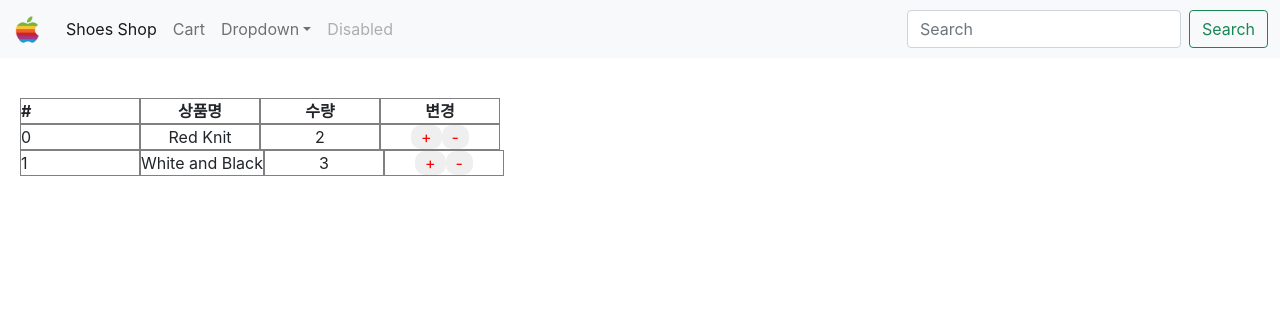
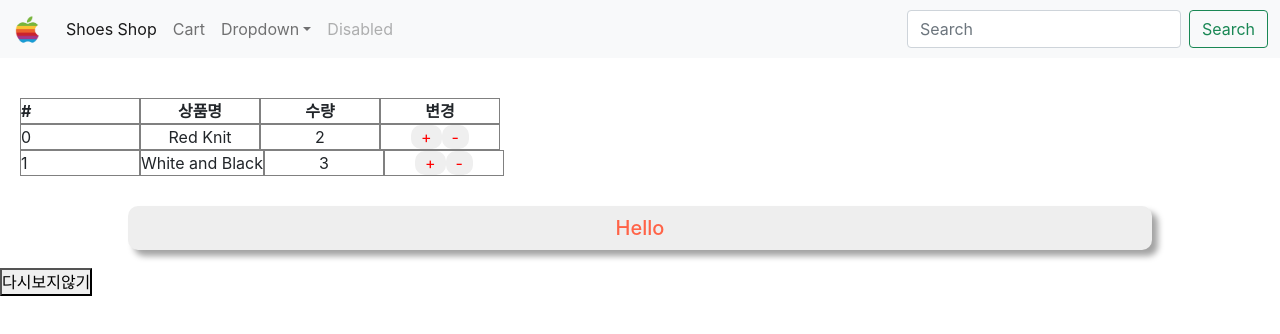
Before and after one commit to musekorea/React-Basic-06-ShoppingMall-part2, a React (Create React App) app: page /cart in a window 1280 px wide. Shown: the top 334 px of the page. Built offline with nearby package versions, Linux system fonts and the light colour scheme.

Commit message:
redux combine-reducer

```diff
--- /dev/null
+++ b/src/db/redux_state.js
@@ -0,0 +1,37 @@
+import { createStore, combineReducers } from "redux";
+
+const 초기데이터 = [
+	{ id: 0, name: "Red Knit", quantity: 2 },
+	{ id: 1, name: "White and Black", quantity: 3 },
+];
+
+const reducer = (state = 초기데이터, 변경) => {
+	const copy초기데이터 = [...state];
+	if (변경.type === "수량증가") {
+		copy초기데이터[0].quantity += 1;
+		return copy초기데이터;
+	} else if (변경.type === "수량감소") {
+		if (copy초기데이터[0].quantity <= 0) {
+			copy초기데이터[0].quantity = 0;
+			return copy초기데이터;
+		}
+		copy초기데이터[0].quantity -= 1;
+		return copy초기데이터;
+	} else {
+		return state;
+	}
+};
+
+const 이벤트state = true;
+
+const 이벤트stateReducer = (state = 이벤트state, 변경) => {
+	if (변경.type === "이벤트안보기") {
+		return !state;
+	} else {
+		return state;
+	}
+};
+
+const store = createStore(combineReducers({ reducer, 이벤트stateReducer }));
+
+export default store;
--- a/src/index.js
+++ b/src/index.js
@@ -3,31 +3,7 @@ import ReactDOM from "react-dom";
 import "./index.css";
 import App from "./App";
 import { Provider } from "react-redux";
-import { createStore } from "redux";
-
-const 초기데이터 = [
-	{ id: 0, name: "Red Knit", quantity: 2 },
-	{ id: 1, name: "White and Black", quantity: 3 },
-];
-
-const reducer = (state = 초기데이터, 변경) => {
-	const copy초기데이터 = [...state];
-	if (변경.type === "수량증가") {
-		copy초기데이터[0].quantity += 1;
-		return copy초기데이터;
-	} else if (변경.type === "수량감소") {
-		if (copy초기데이터[0].quantity <= 0) {
-			copy초기데이터[0].quantity = 0;
-			return copy초기데이터;
-		}
-		copy초기데이터[0].quantity -= 1;
-		return copy초기데이터;
-	} else {
-		return state;
-	}
-};
-
-const store = createStore(reducer);
+import store from "./db/redux_state.js";
 
 ReactDOM.render(
 	<React.StrictMode>
--- a/src/pages/Cart.js
+++ b/src/pages/Cart.js
@@ -2,8 +2,10 @@ import "./Cart.scss";
 import React from "react";
 import Navbar from "../components/Navbar";
 import { connect } from "react-redux";
+import Notice from "../components/Notice";
 
 const Cart = (props) => {
+	console.log(props);
 	return (
 		<div className="cart-container">
 			<Navbar></Navbar>
@@ -17,7 +19,7 @@ const Cart = (props) => {
 					</tr>
 				</thead>
 				<tbody>
-					{props.datas.map((data) => {
+					{props.장바구니.map((data) => {
 						return (
 							<tr key={data.id}>
 								<td>{data.id}</td>
@@ -36,13 +38,19 @@ const Cart = (props) => {
 					})}
 				</tbody>
 			</table>
+			{props.이벤트stateReducer ? <Notice>Hello</Notice> : null}
+			<button onClick={() => props.dispatch({ type: "이벤트안보기" })}>
+				다시보지않기
+			</button>
 		</div>
 	);
 };
 
 const reduxProps = (data) => {
+	console.log(data);
 	return {
-		datas: data,
+		장바구니: data.reducer,
+		이벤트stateReducer: data.이벤트stateReducer,
 	};
 };
 
```
